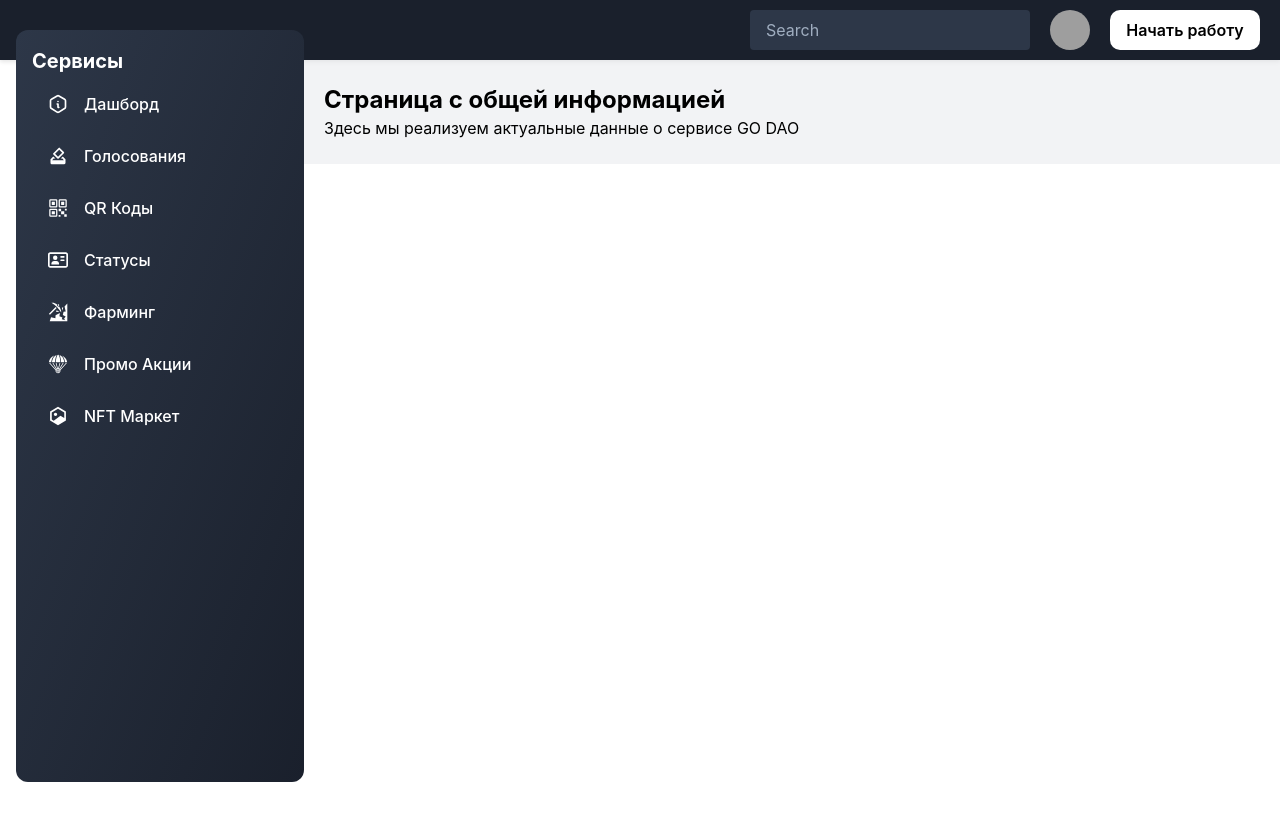
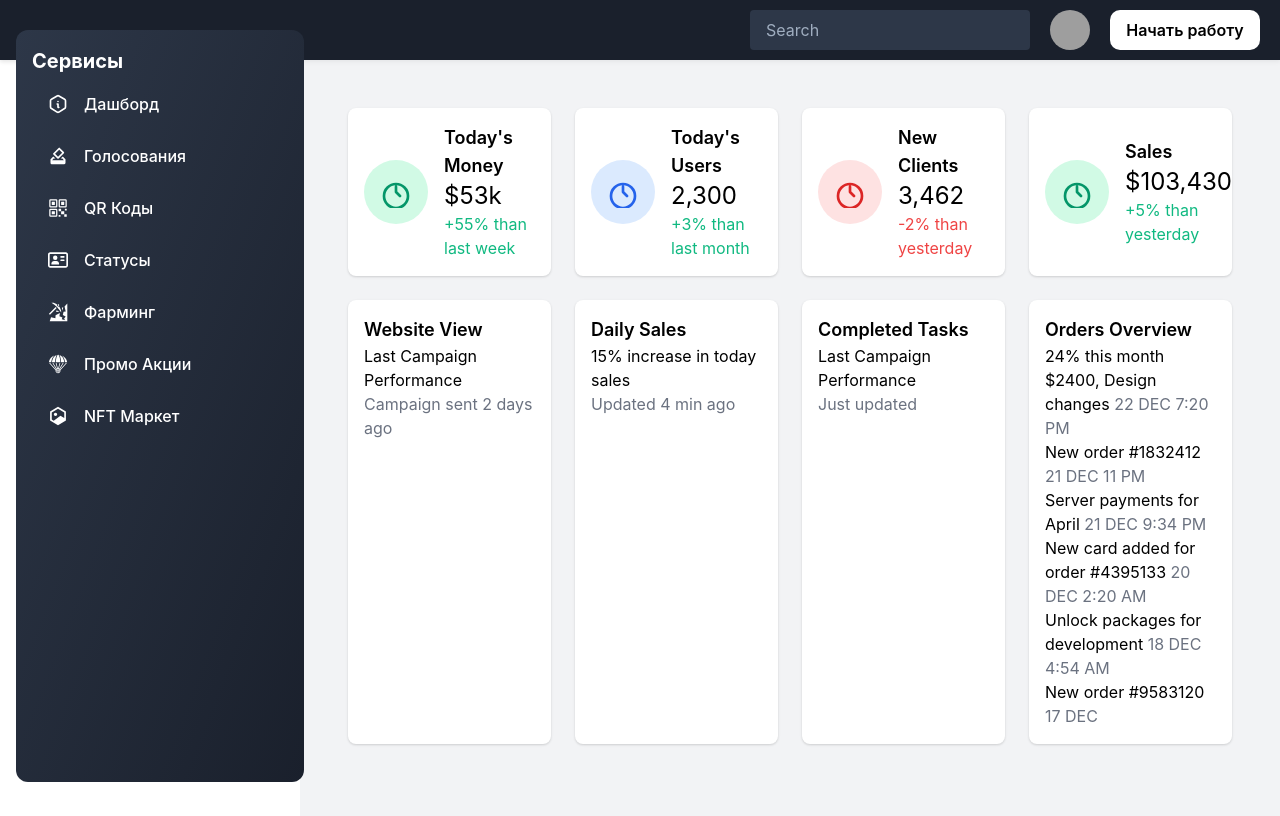
Before and after one commit to GODAOSOFTWARE/front-end, a React (Create React App) app: page /dashboard in a window 1280 px wide. Built offline with nearby package versions, Linux system fonts and the light colour scheme; grey boxes are pictures that could not be loaded; what @web3modal/wagmi, wagmi would draw is missing.

Commit message:
Стилизация интерфейса

```diff
--- a/src/pages/Dashboard.js
+++ b/src/pages/Dashboard.js
@@ -2,9 +2,86 @@ import React from 'react';
 
 const DashBoard = () => {
     return (
-        <div>
-            <h1 className="text-2xl font-bold">Cтраница с общей информацией</h1>
-            <p>Здесь мы реализуем актуальные данные о сервисе GO DAO</p>
+        <div className="p-6">
+            <div className="grid grid-cols-1 md:grid-cols-2 lg:grid-cols-3 xl:grid-cols-4 gap-6 mb-6">
+                <div className="bg-white shadow rounded-lg p-4 flex items-center">
+                    <div className="p-4 bg-green-100 rounded-full">
+                        <svg xmlns="http://www.w3.org/2000/svg" className="h-8 w-8 text-green-600" fill="none" viewBox="0 0 24 24" stroke="currentColor">
+                            <path strokeLinecap="round" strokeLinejoin="round" strokeWidth={2} d="M12 8v4l3 3m6 0a9 9 0 11-18 0 9 9 0 0118 0z" />
+                        </svg>
+                    </div>
+                    <div className="ml-4">
+                        <h2 className="text-lg font-semibold">Today's Money</h2>
+                        <p className="text-2xl">$53k</p>
+                        <p className="text-green-500">+55% than last week</p>
+                    </div>
+                </div>
+                <div className="bg-white shadow rounded-lg p-4 flex items-center">
+                    <div className="p-4 bg-blue-100 rounded-full">
+                        <svg xmlns="http://www.w3.org/2000/svg" className="h-8 w-8 text-blue-600" fill="none" viewBox="0 0 24 24" stroke="currentColor">
+                            <path strokeLinecap="round" strokeLinejoin="round" strokeWidth={2} d="M12 8v4l3 3m6 0a9 9 0 11-18 0 9 9 0 0118 0z" />
+                        </svg>
+                    </div>
+                    <div className="ml-4">
+                        <h2 className="text-lg font-semibold">Today's Users</h2>
+                        <p className="text-2xl">2,300</p>
+                        <p className="text-green-500">+3% than last month</p>
+                    </div>
+                </div>
+                <div className="bg-white shadow rounded-lg p-4 flex items-center">
+                    <div className="p-4 bg-red-100 rounded-full">
+                        <svg xmlns="http://www.w3.org/2000/svg" className="h-8 w-8 text-red-600" fill="none" viewBox="0 0 24 24" stroke="currentColor">
+                            <path strokeLinecap="round" strokeLinejoin="round" strokeWidth={2} d="M12 8v4l3 3m6 0a9 9 0 11-18 0 9 9 0 0118 0z" />
+                        </svg>
+                    </div>
+                    <div className="ml-4">
+                        <h2 className="text-lg font-semibold">New Clients</h2>
+                        <p className="text-2xl">3,462</p>
+                        <p className="text-red-500">-2% than yesterday</p>
+                    </div>
+                </div>
+                <div className="bg-white shadow rounded-lg p-4 flex items-center">
+                    <div className="p-4 bg-green-100 rounded-full">
+                        <svg xmlns="http://www.w3.org/2000/svg" className="h-8 w-8 text-green-600" fill="none" viewBox="0 0 24 24" stroke="currentColor">
+                            <path strokeLinecap="round" strokeLinejoin="round" strokeWidth={2} d="M12 8v4l3 3m6 0a9 9 0 11-18 0 9 9 0 0118 0z" />
+                        </svg>
+                    </div>
+                    <div className="ml-4">
+                        <h2 className="text-lg font-semibold">Sales</h2>
+                        <p className="text-2xl">$103,430</p>
+                        <p className="text-green-500">+5% than yesterday</p>
+                    </div>
+                </div>
+            </div>
+            <div className="grid grid-cols-1 md:grid-cols-2 lg:grid-cols-3 xl:grid-cols-4 gap-6 mb-6">
+                <div className="bg-white shadow rounded-lg p-4">
+                    <h2 className="text-lg font-semibold">Website View</h2>
+                    <p>Last Campaign Performance</p>
+                    <p className="text-gray-500">Campaign sent 2 days ago</p>
+                </div>
+                <div className="bg-white shadow rounded-lg p-4">
+                    <h2 className="text-lg font-semibold">Daily Sales</h2>
+                    <p>15% increase in today sales</p>
+                    <p className="text-gray-500">Updated 4 min ago</p>
+                </div>
+                <div className="bg-white shadow rounded-lg p-4">
+                    <h2 className="text-lg font-semibold">Completed Tasks</h2>
+                    <p>Last Campaign Performance</p>
+                    <p className="text-gray-500">Just updated</p>
+                </div>
+                <div className="bg-white shadow rounded-lg p-4">
+                    <h2 className="text-lg font-semibold">Orders Overview</h2>
+                    <p>24% this month</p>
+                    <ul>
+                        <li>$2400, Design changes <span className="text-gray-500">22 DEC 7:20 PM</span></li>
+                        <li>New order #1832412 <span className="text-gray-500">21 DEC 11 PM</span></li>
+                        <li>Server payments for April <span className="text-gray-500">21 DEC 9:34 PM</span></li>
+                        <li>New card added for order #4395133 <span className="text-gray-500">20 DEC 2:20 AM</span></li>
+                        <li>Unlock packages for development <span className="text-gray-500">18 DEC 4:54 AM</span></li>
+                        <li>New order #9583120 <span className="text-gray-500">17 DEC</span></li>
+                    </ul>
+                </div>
+            </div>
         </div>
     );
 };
```
Also changed, not shown: src/components/cards/content/CardStyles.css (line endings or trailing spaces).
